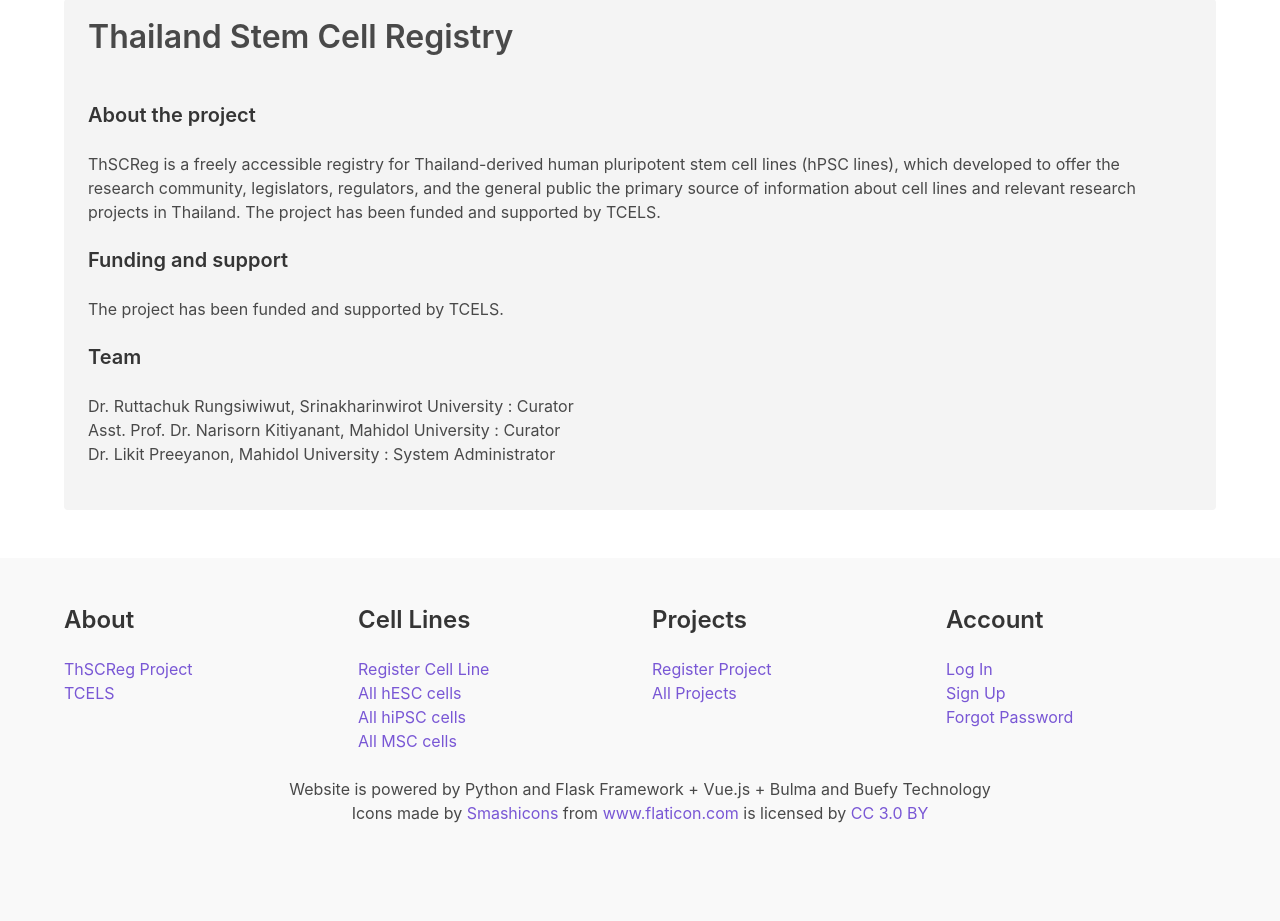
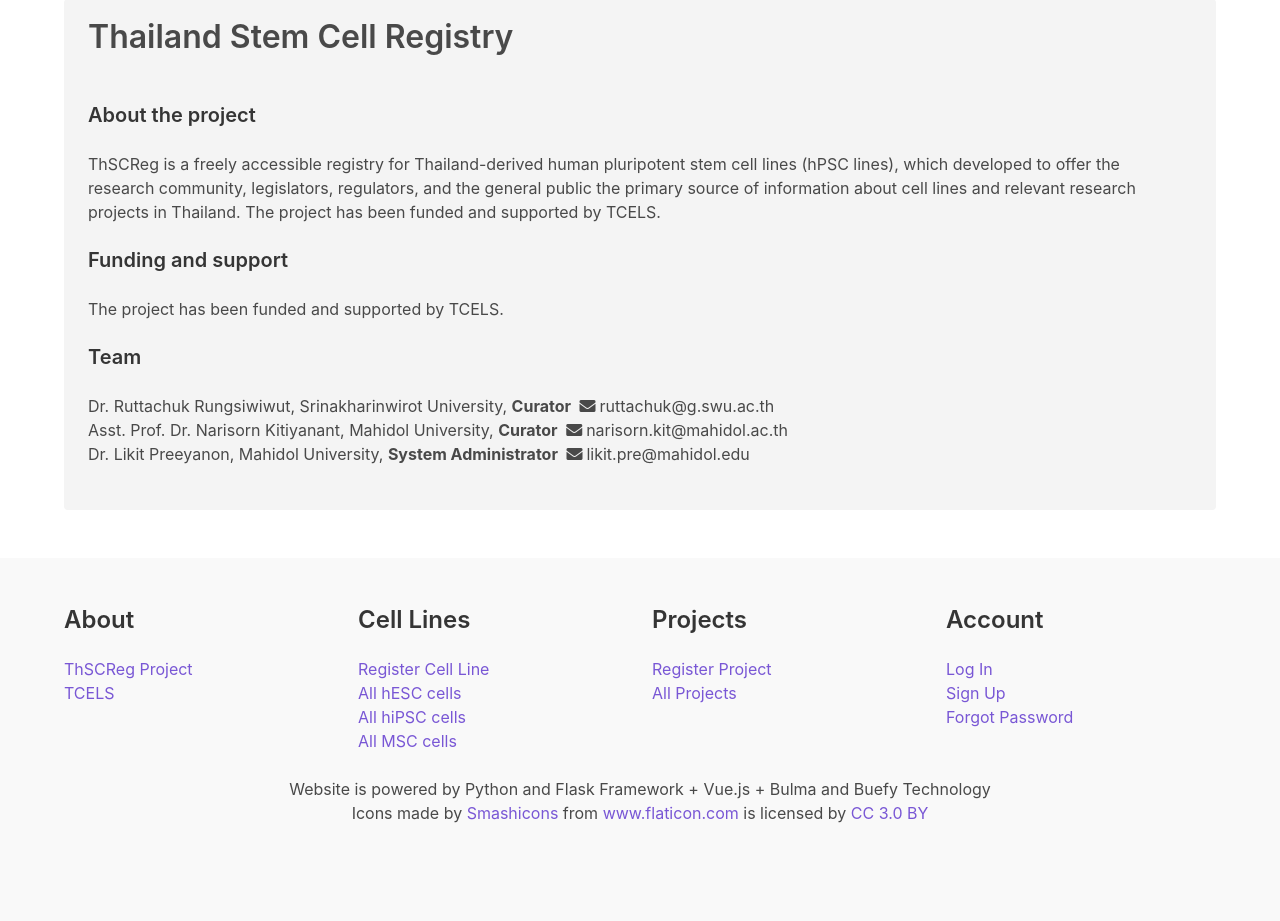
Before and after one commit to likit/thaiscreg2019, a Flask app: page /about in a window 1280 px wide. Shown: the part 189-1110 px from the top of the page. Run offline with Flask 2, Linux system fonts and the light colour scheme; some libraries are stand-ins or nearby versions.

Commit message:
removed workers from gunicorn
added email address to team

```diff
--- a/app/templates/main/about.html
+++ b/app/templates/main/about.html
@@ -92,9 +92,9 @@
                         <br>
                         <h2 class="subtitle"><strong>Team</strong></h2>
                         <ul>
-                            <li>Dr. Ruttachuk Rungsiwiwut, Srinakharinwirot University : Curator</li>
-                            <li>Asst. Prof. Dr. Narisorn Kitiyanant, Mahidol University : Curator</li>
-                            <li>Dr. Likit Preeyanon, Mahidol University : System Administrator</li>
+                            <li>Dr. Ruttachuk Rungsiwiwut, Srinakharinwirot University, <strong>Curator</strong> <span class="icon"><i class="fas fa-envelope"></i></span><span>ruttachuk@g.swu.ac.th</span></li>
+                            <li>Asst. Prof. Dr. Narisorn Kitiyanant, Mahidol University, <strong>Curator</strong> <span class="icon"><i class="fas fa-envelope"></i></span><span>narisorn.kit@mahidol.ac.th</span></li>
+                            <li>Dr. Likit Preeyanon, Mahidol University, <strong>System Administrator</strong> <span class="icon"><i class="fas fa-envelope"></i></span><span>likit.pre@mahidol.edu</span></li>
                         </ul>
                         <br>
                     </div>
```
Also changed, not shown: 1 other file.
